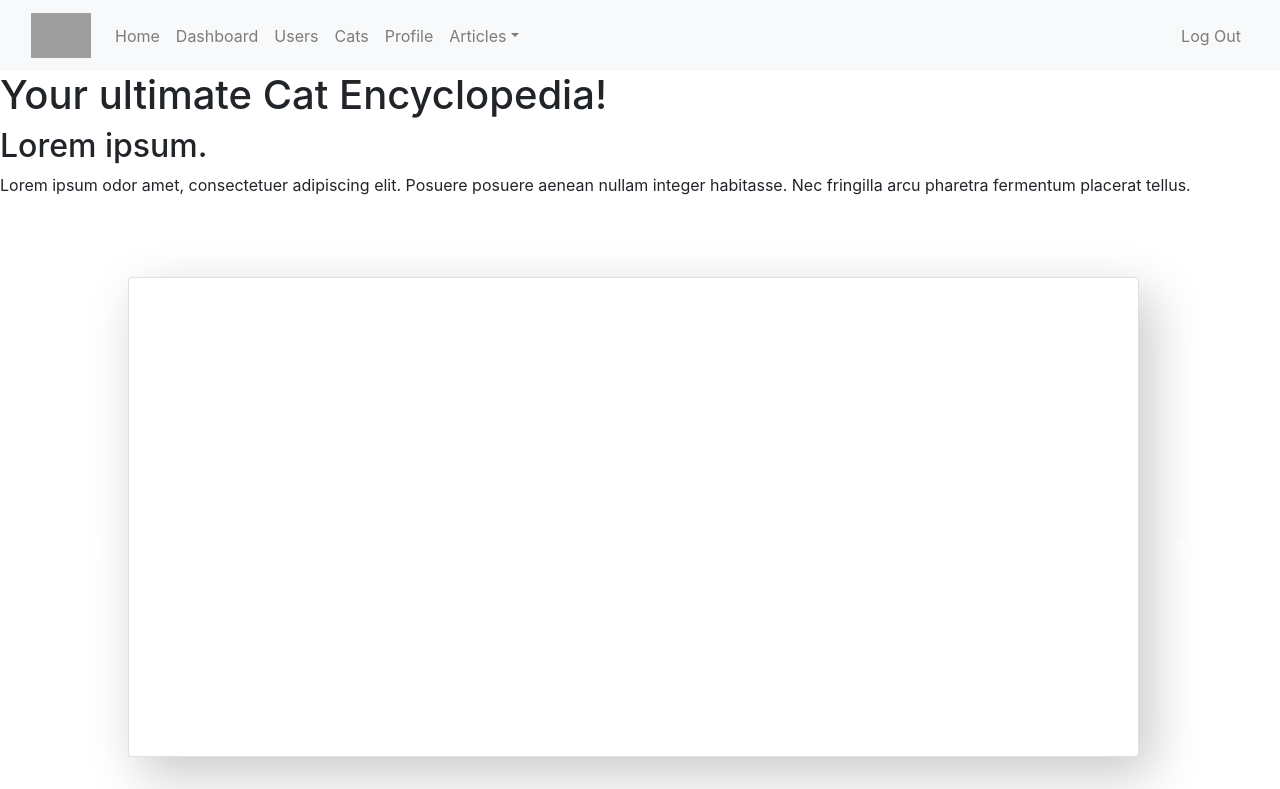
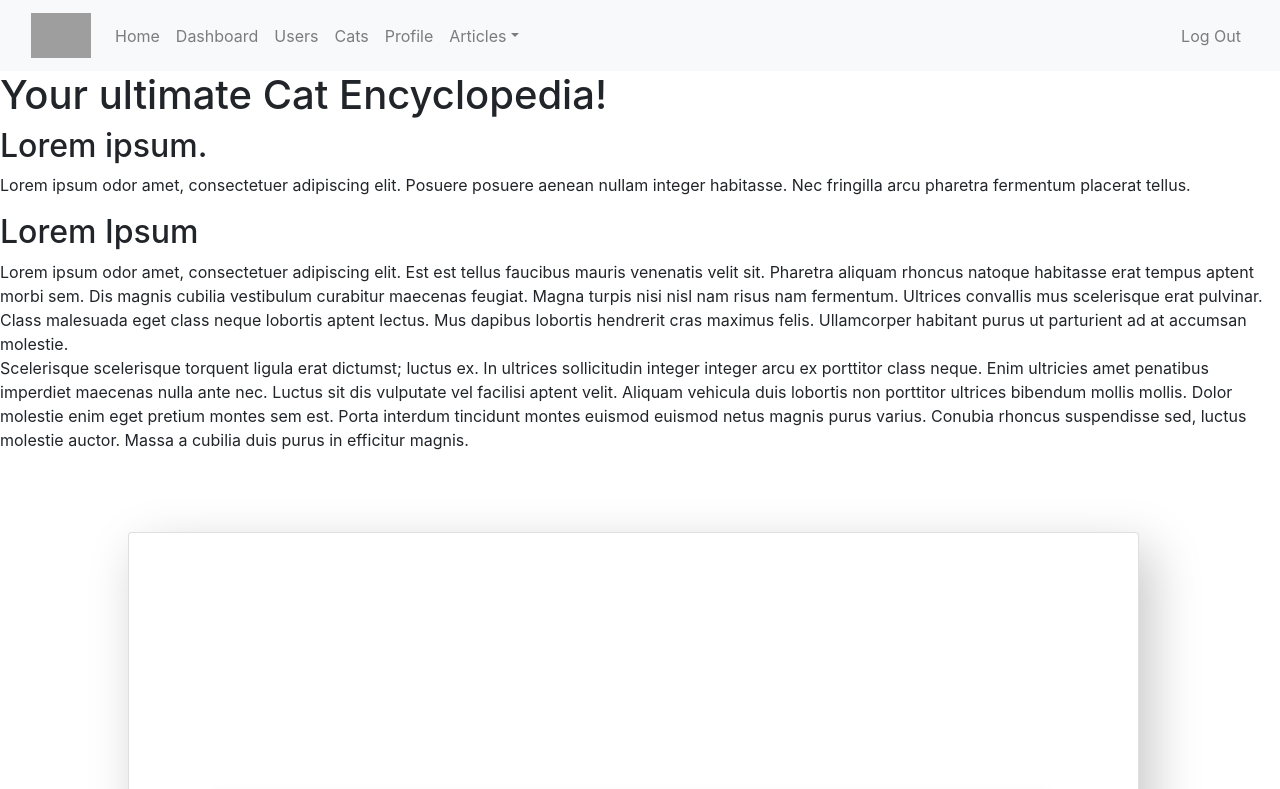
Before and after one commit to DWEDM/CatWiki, a PHP site: page /home.php in a window 1280 px wide. Shown: the top 789 px of the page. Run offline with PHP 8.4, Linux system fonts and the light colour scheme; some libraries are stand-ins or nearby versions; grey boxes are pictures that could not be loaded.

Commit message:
tapos naata ako

```diff
--- a/app/views/home.php
+++ b/app/views/home.php
@@ -15,14 +15,44 @@
                     fringilla arcu pharetra fermentum placerat tellus.
                 </p>
             </div>
-
             <div class="image">
             </div>
-
         </div>
 
+
+
+
+        <div class="site-info">
+            <div class="display-img"></div>
+
+            <div class="description">
+                <h2>Lorem Ipsum</h2>
+                <p>
+                    Lorem ipsum odor amet, consectetuer adipiscing elit. Est est tellus faucibus
+                    mauris venenatis velit sit. Pharetra aliquam rhoncus natoque habitasse erat
+                    tempus aptent morbi sem. Dis magnis cubilia vestibulum curabitur maecenas
+                    feugiat. Magna turpis nisi nisl nam risus nam fermentum. Ultrices convallis
+                    mus scelerisque erat pulvinar. Class malesuada eget class neque lobortis
+                    aptent lectus. Mus dapibus lobortis hendrerit cras maximus felis. Ullamcorper
+                    habitant purus ut parturient ad at accumsan molestie.
+                    <br>
+                    Scelerisque scelerisque torquent ligula erat dictumst; luctus ex. In ultrices
+                    sollicitudin integer integer arcu ex porttitor class neque. Enim ultricies
+                    amet penatibus imperdiet maecenas nulla ante nec. Luctus sit dis vulputate
+                    vel facilisi aptent velit. Aliquam vehicula duis lobortis non porttitor ultrices
+                    bibendum mollis mollis. Dolor molestie enim eget pretium montes sem est.
+                    Porta interdum tincidunt montes euismod euismod netus magnis purus varius.
+                    Conubia rhoncus suspendisse sed, luctus molestie auctor. Massa a cubilia duis
+                    purus in efficitur magnis.
+                </p>
+            </div>
+        </div>
+
+
+
+
+
         <div class="featured-articles">
-
             <div id="carouselExampleIndicators" class="carousel slide" data-ride="carousel" style="width: 100%; height: auto;">
                 <ol class="carousel-indicators">
                     <li data-target="#carouselExampleIndicators" data-slide-to="0" class="active"></li>
@@ -34,13 +64,13 @@
 
                 <div class="carousel-inner" style="padding-top: 5vw; padding-bottom: 10vw; padding-left: 10%; padding-right: 9%; align-items: center; justify-items: center;">
                     <div class="carousel-item active">
-                        <?php include "partials/card.php" ?>
+                        <?php include "partials/article-card.php" ?>
                     </div>
                     <div class="carousel-item">
-                        <?php include "partials/card.php" ?>
+                        <?php include "partials/article-card.php" ?>
                     </div>
                     <div class="carousel-item">
-                        <?php include "partials/card.php" ?>
+                        <?php include "partials/article-card.php" ?>
                     </div>
                 </div>
 
@@ -55,7 +85,6 @@
                     <span class="sr-only">Next</span>
                 </a>
             </div>
-
         </div>
     </div>
 <div>
--- /dev/null
+++ b/app/views/partials/article-card.php
@@ -0,0 +1,50 @@
+<style>
+    .card {
+    box-sizing: border-box;
+    width: 79vw;
+    height: 80vh;
+    background-color: #89ECBC;
+    border: 1px solid white;
+    box-shadow: 12px 17px 51px rgba(0, 0, 0, 0.22);
+    backdrop-filter: blur(6px);
+    border-radius: 17px;
+    text-align: center;
+    cursor: pointer;
+    transition: all 0.5s;
+    display: flex;
+    align-items: center;
+    justify-content: center;
+    user-select: none;
+    font-weight: bolder;
+    color: black;
+    }
+
+    .card:hover {
+    border: 1px solid black;
+    transform: scale(1.05);
+    }
+
+    .card:active {
+    transform: scale(0.95) rotateZ(1.7deg);
+    }
+
+    .card-image{
+      width: relative;
+      height: 100%;
+
+      background: url(assets/resources/5.jpg);
+      background-position: center;
+      background-size: cover;
+    }
+
+</style>
+
+<div class="card"  style="overflow: hidden;">
+  <a href="#" class="flex flex-col items-center bg-white border border-gray-200 rounded-lg shadow md:flex-row md:max-w-xl hover:bg-gray-100 dark:border-gray-700 dark:bg-gray-800 dark:hover:bg-gray-700">
+      <div class="card-image object-cover w-full rounded-t-lg h-96 md:h-auto md:w-48 md:rounded-none md:rounded-s-lg"></div>
+      <div class="flex flex-col justify-between p-4 leading-normal">
+          <h5 class="mb-2 text-2xl font-bold tracking-tight text-gray-900 dark:text-white">Noteworthy technology acquisitions 2021</h5>
+          <p class="mb-3 font-normal text-gray-700 dark:text-gray-400">Here are the biggest enterprise technology acquisitions of 2021 so far, in reverse chronological order.</p>
+      </div>
+  </a>
+</div>
--- a/app/views/partials/card.php
+++ /dev/null
@@ -1,41 +0,0 @@
-<style>
-    .card {
-    box-sizing: border-box;
-    width: 79vw;
-    height: 60vh;
-    background-color: #89ECBC;
-    border: 1px solid white;
-    box-shadow: 12px 17px 51px rgba(0, 0, 0, 0.22);
-    backdrop-filter: blur(6px);
-    border-radius: 17px;
-    text-align: center;
-    cursor: pointer;
-    transition: all 0.5s;
-    display: flex;
-    align-items: center;
-    justify-content: center;
-    user-select: none;
-    font-weight: bolder;
-    color: black;
-    }
-
-    .card:hover {
-    border: 1px solid black;
-    transform: scale(1.05);
-    }
-
-    .card:active {
-    transform: scale(0.95) rotateZ(1.7deg);
-    }
-
-</style>
-
-<div class="card">
-  <div class="card-image">
-
-  </div>
-  <div class="card-description">
-    <h2></h2>
-    <p></p>
-  </div>
-</div>
```
Also changed, not shown: public/style.css (+43 -0 lines), public/assets/resources/1.jfif (added), public/assets/resources/2.jpg (added), public/assets/resources/3.jpg (added), public/assets/resources/4.jpg (added), public/assets/resources/5.jpg (added).
